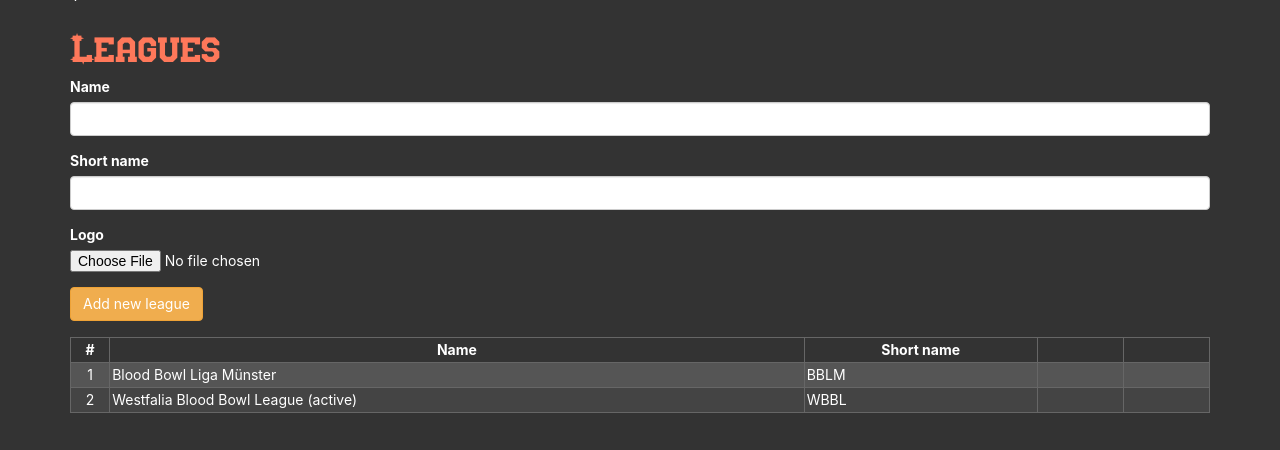
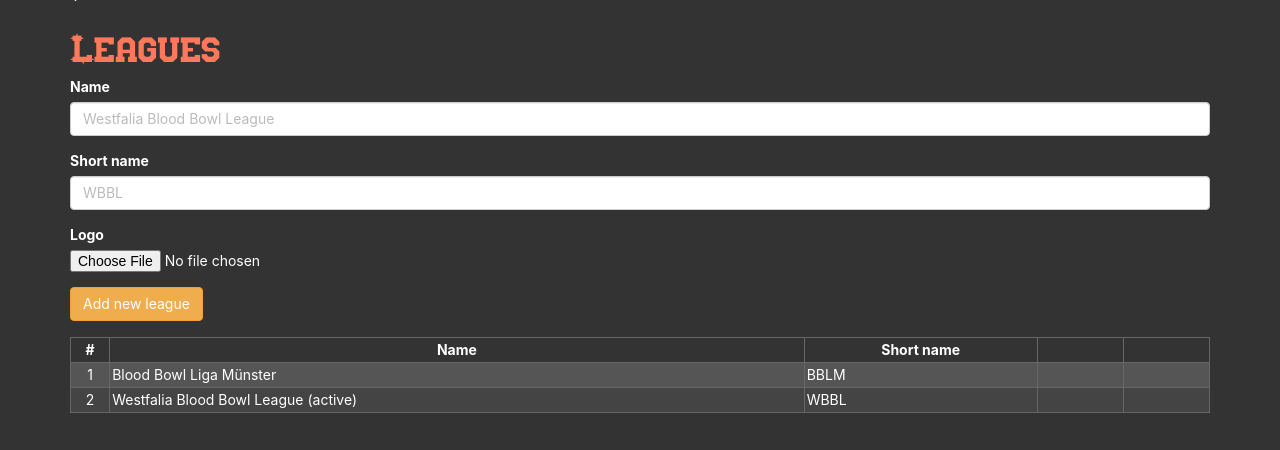
Before and after one commit to barryallenofearth/blood-bowl-league-manager, a Flask app: page /league/manage in a window 1280 px wide. Shown: the part 65-515 px from the top of the page. Run offline with Flask 3, Linux system fonts and the light colour scheme; parts of the project's set-up code (start-up, migrations or seed data) failed here and were passed over; some libraries are stand-ins or nearby versions.

Commit message:
added prompt texts to inputfields

```diff
--- a/data/additional_statistics.csv
+++ b/data/additional_statistics.csv
@@ -38,3 +38,5 @@ Ancient Conquerors;4;S.2;WBBL
 Mighty Moon Moshaz;6;S.2;WBBL
 Middenland Wolves;1;S.2;WBBL
 Gully Sneakers;1;S.2;WBBL
+Necropolis Nightmares;3;S.2;WBBL
+The Snu Snuugs;5;S.2;WBBL
--- a/data/matches.csv
+++ b/data/matches.csv
@@ -560,3 +560,4 @@ match_number;team1;team2;td_team_1;td_team_2;point_modification_team_1;point_mod
 23;Ancient Conquerors;Middenland Wolves;3;1;0;0;0;0;S.2;WBBL
 24;Mighty Moon Moshaz;Middenland Wolves;2;0;0;0;0;0;S.2;WBBL
 25;Gully Sneakers;The Snu Snuugs;1;1;0;0;0;0;S.2;WBBL
+26;The Snu Snuugs;Necropolis Nightmares;1;0;0;0;0;0;S.2;WBBL
--- a/server/forms.py
+++ b/server/forms.py
@@ -11,8 +11,8 @@ from util import formatting, parsing
 
 
 class BaseLeagueForm(FlaskForm):
-    name = StringField("Name", validators=[DataRequired("Please enter a league name.")])
-    short_name = StringField("Short name", validators=[DataRequired("Please enter a league short name.")])
+    name = StringField("Name", validators=[DataRequired("Please enter a league name.")], render_kw={"placeholder": "Westfalia Blood Bowl League"})
+    short_name = StringField("Short name", validators=[DataRequired("Please enter a league short name.")], render_kw={"placeholder": "WBBL"})
     logo = FileField("Logo", validators=[DataRequired(message="Please enter a png file for the logo.")])
 
 
@@ -25,8 +25,8 @@ class UpdateLeagueForm(BaseLeagueForm):
 
 
 class BaseSeasonForm(FlaskForm):
-    name = StringField("Name", validators=[DataRequired("Please enter a season name.")])
-    short_name = StringField("Short name", validators=[DataRequired("Please enter a season short name.")])
+    name = StringField("Name", validators=[DataRequired("Please enter a season name.")], render_kw={"placeholder": "Season 4"})
+    short_name = StringField("Short name", validators=[DataRequired("Please enter a season short name.")], render_kw={"placeholder": "S.4"})
     team_short_name_length = IntegerField("Team short name length", validators=[DataRequired("Please enter a season short name.")])
     number_of_allowed_matches = IntegerField("Matches per team", validators=[DataRequired("Please enter a season short name.")])
     number_of_allowed_matches_vs_same_opponent = IntegerField("Matches vs same team", validators=[DataRequired("Please enter a season short name.")])
@@ -102,6 +102,7 @@ class AddMatchForm(FlaskForm):
     match_user_input = StringField("Match user input",
                                    description="Matches need to be entered using the following pattern: {TEAM_NAME_1} vs. {TEAM_NAME_2} : {TEAM 1 TOUCHDOWNS}:{TEAM 2 TOUCHDOWNS}<br>"
                                                "i.e.: Wolbecker Wolpertinger vs. Necropolis Nightmares 2:1",
+                                   render_kw={"placeholder": "Wolbecker Wolpertinger vs. Necropolis Nightmares 2:1 (Playoffs)"},
                                    validators=[Regexp(regex=parsing.MATCH_REGEX, message="Please enter match results in the required format")])
     submit = SubmitField(label="Add new match")
 
@@ -130,6 +131,7 @@ class UpdateMatchForm(FlaskForm):
 
 class AddAdditionalStatisticsEntryForm(FlaskForm):
     statistics_user_input = StringField("Casualty user input",
+                                        render_kw={"placeholder": "Wolbecker Wolpertinger: 4 Casualties"},
                                         validators=[Regexp(regex=parsing.CASUALTIES_REGEX, message="Please enter casualties in the required format and only larger than 0", flags=re.IGNORECASE)],
                                         description="Casualties need to be entered using the following pattern: {TEAM_NAME}: {CASUALTIES} Casualties<br>i.e.: Wolbecker Wolpertinger: 3 Casualties")
     submit = SubmitField(label="Add new statistics")
--- a/server/static/css/styles.css
+++ b/server/static/css/styles.css
@@ -323,6 +323,11 @@ a:focus,
     }
 }
 
+.form-control::placeholder {
+    color: #BBB;
+    opacity: 1;
+}
+
 .delete-message {
     text-align: center;
     max-height: 60%;
```
